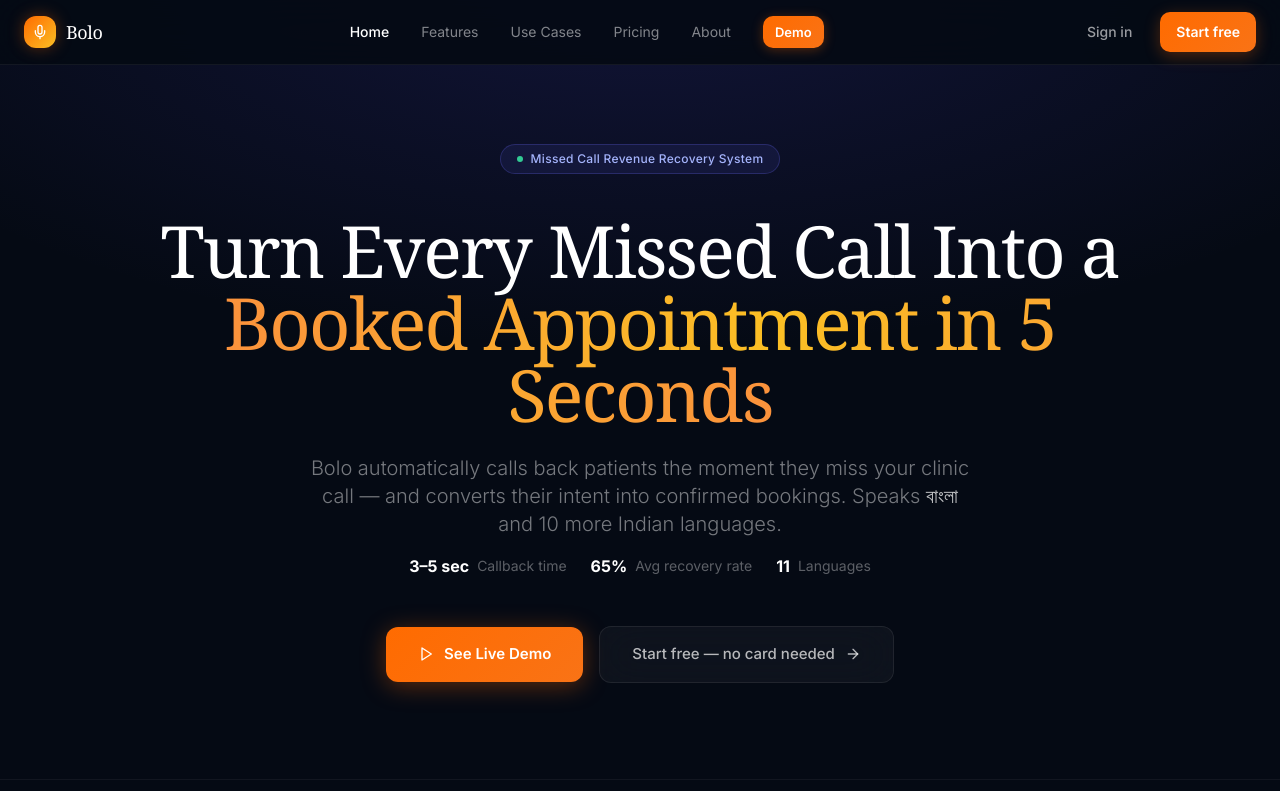
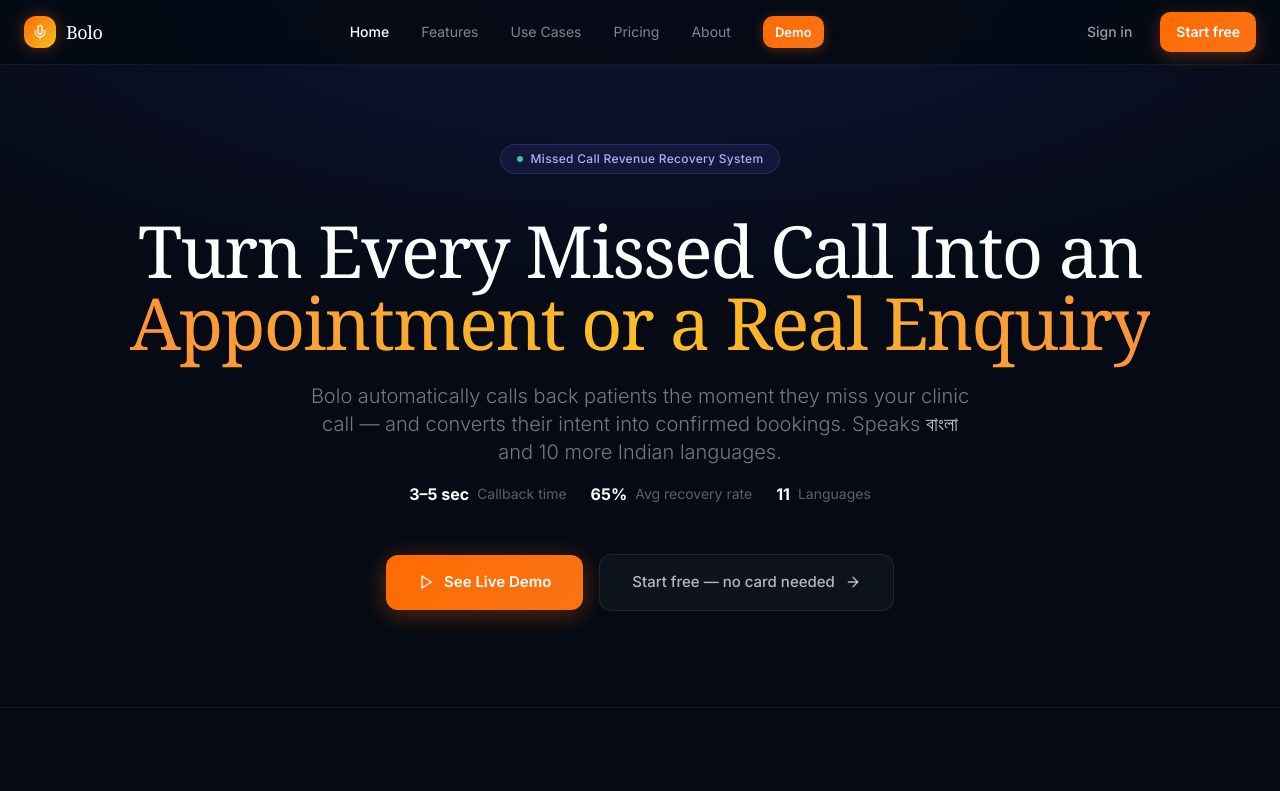
Before and after one commit to a3solutionsandservices-art/Bolo, a Next.js app in the folder frontend/: page / in a window 1280 px wide. Shown: the top 791 px of the page. Built offline with nearby package versions, Linux system fonts and the light colour scheme.

Commit message:
copy: update hero headline

```diff
--- a/frontend/app/page.tsx
+++ b/frontend/app/page.tsx
@@ -74,9 +74,9 @@
 
           {/* Headline */}
           <h1 className="font-serif text-4xl md:text-6xl lg:text-7xl text-white leading-[1.05] tracking-tight mb-6">
-            Turn Every Missed Call Into a<br />
+            Turn Every Missed Call Into an<br />
             <span className="bg-gradient-to-r from-saffron-400 via-turmeric-400 to-fire-400 bg-clip-text text-transparent">
-              Booked Appointment in 5 Seconds
+              Appointment or a Real Enquiry
             </span>
           </h1>
 
```
